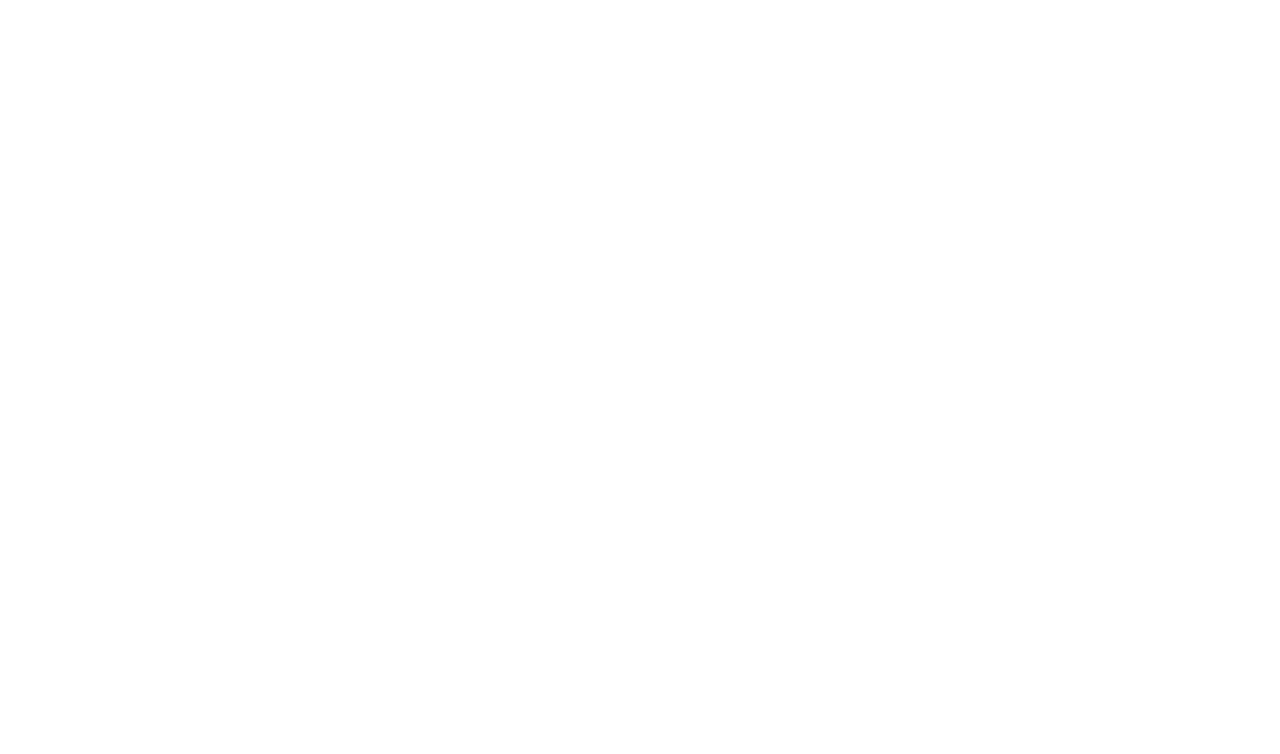
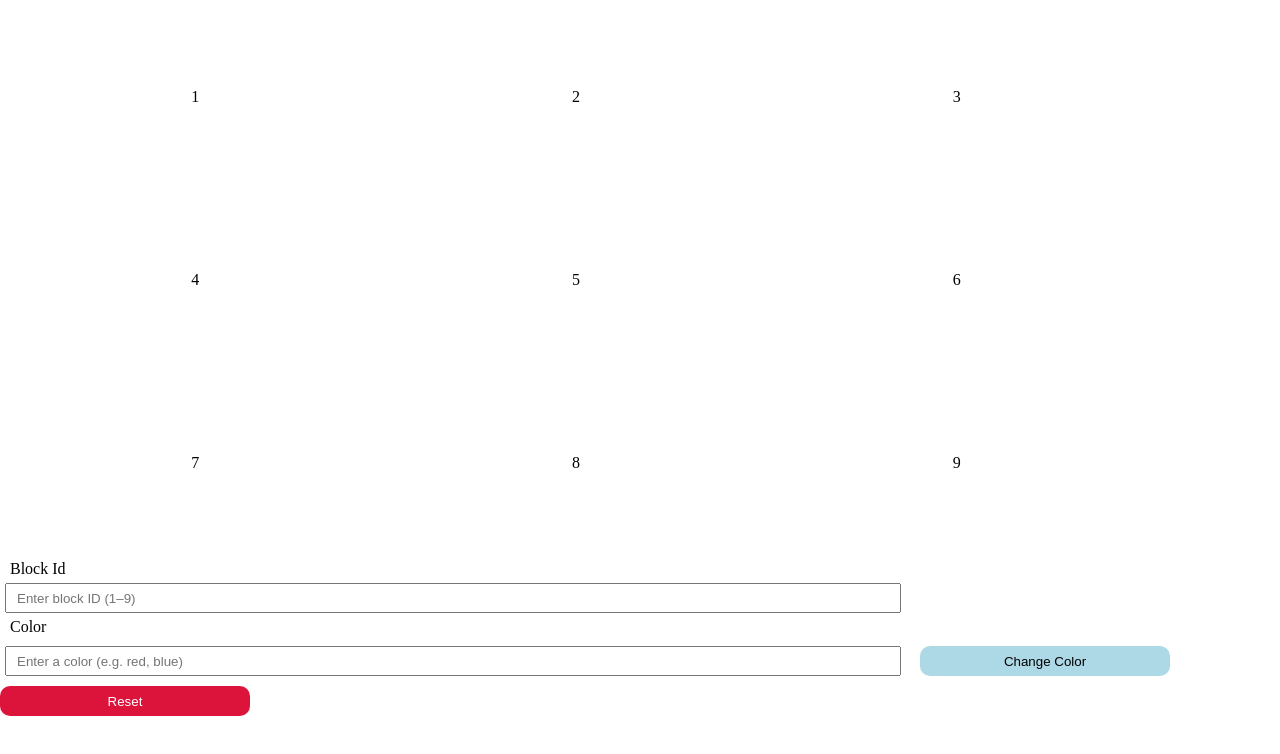
Before and after one commit to acciojob/Replit-Asian-Paints-SyedTafeem1, a website: page main.html in a window 1280 px wide. Drawn offline with Linux system fonts and the light colour scheme.

Commit message:
created a submission

```diff
--- a/main.html
+++ b/main.html
@@ -8,6 +8,23 @@
 
 <body>
 	<!-- the entire body must be written by student -->
+<div id="grid-container">
+	<div class="grid-item" id="1">1</div>
+    <div class="grid-item" id="2">2</div>
+    <div class="grid-item" id="3">3</div>
+    <div class="grid-item" id="4">4</div>
+    <div class="grid-item" id="5">5</div>
+    <div class="grid-item" id="6">6</div>
+    <div class="grid-item" id="7">7</div>
+    <div class="grid-item" id="8">8</div>
+    <div class="grid-item" id="9">9</div>
+</div>
+	<p>Block Id</p>
+	<input type="number" placeholder="Enter block ID (1–9)" id="block_id">
+	<p>Color</p>
+	<input type="text" placeholder="Enter a color (e.g. red, blue)" id="colour_id">
+	<button id="change_button">Change Color</button>
+	<button id="Reset">Reset</button>
     <script type="text/javascript" src="./script.js">
 </script>
 
--- a/script.js
+++ b/script.js
@@ -1 +1,27 @@
 //your JS code here. If required.
+const gridContainer = document.getElementById("grid-container");
+const gridItem = document.querySelectorAll(".grid-item");
+const blockId = document.getElementById("block_id");
+const colorId = document.getElementById("colour_id");
+const changeColor = document.getElementById("change_button");
+const reset = document.getElementById("Reset");
+
+changeColor.addEventListener("click",(e)=>{
+	const id = blockId.value;
+	const color = colorId.value;
+	resetColor()
+	gridItem.forEach((grid)=>{
+		if(grid.id == id){
+			grid.style.backgroundColor=color;
+		}
+	})
+})
+
+Reset.addEventListener("click",(e)=>{
+	resetColor()
+})
+function resetColor(){
+	gridItem.forEach((grid)=>{
+		grid.style.backgroundColor="transparent";
+	})
+}
--- a/styles.css
+++ b/styles.css
@@ -1 +1,54 @@
 /*  your css code here. If applicable */
+*{
+	box-sizing:border-box;
+	margin:0;
+	padding:0;
+}
+body{
+	width:100vw;
+	height:100vh;
+}
+#grid-container{
+	width:90vw;
+	height:70vh;
+	display:grid;
+	grid-template-columns:repeat(3,1fr);
+	background-color:transparen;
+	gap:10px;
+	padding:10px;
+}
+.grid-item{
+	/* height:150px; */
+	display:flex;
+	justify-content:center;
+	align-items:center;
+	background-color:transparent;
+	border-radius:10px;
+}
+input{
+	width:70vw;
+	height:30px;
+	padding:10px;
+	margin:5px;
+}
+p{
+	margin-left:10px;
+}
+#change_button{
+	width:250px;
+	height:30px;
+	margin:10px;
+	background-color:lightblue;
+	border:none;
+	border-radius:10px;
+	cursor:pointer;
+}
+#Reset{
+	width:250px;
+	height:30px;
+	background-color:crimson;
+	border:none;
+	color:white;
+	border-radius:10px;
+	cursor:pointer;
+}
```
